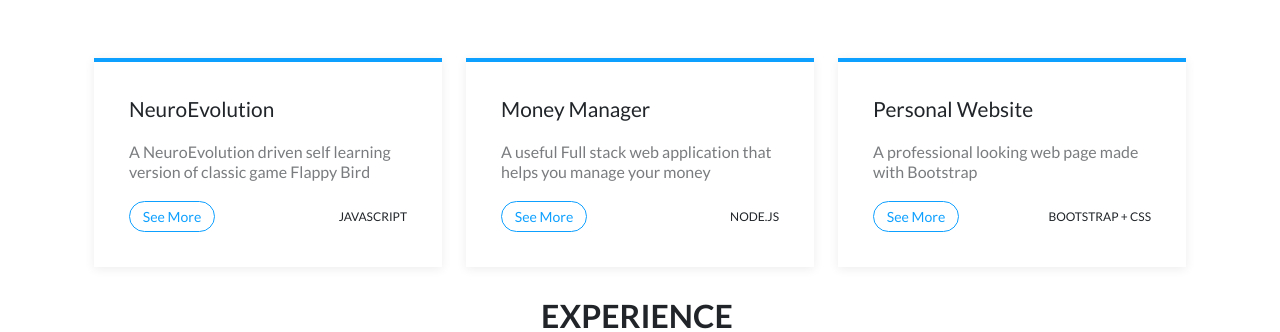
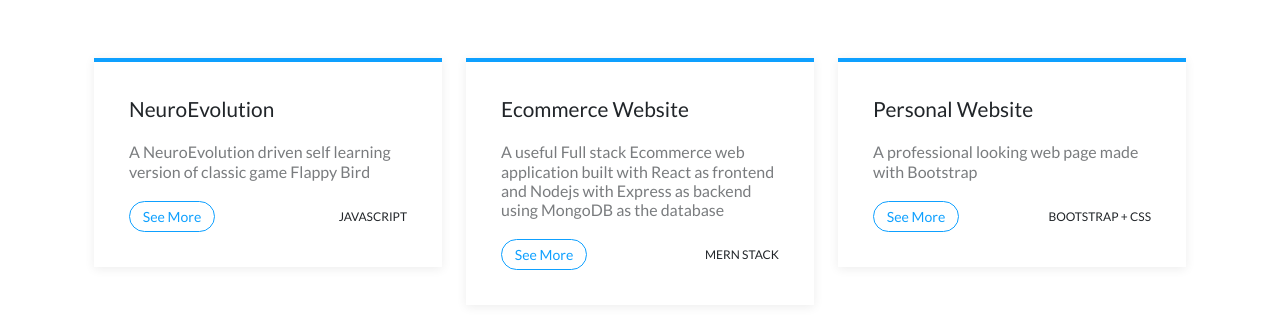
Before and after one commit to crudybagger/portfolio-server, a website: page views/index.html in a window 1280 px wide. Shown: the part 463-795 px from the top of the page. Drawn offline with Linux system fonts and the light colour scheme; files that its build step writes are made by us from their sources; files whose address does not match are found by name; a web font is replaced by a local one.

```diff
--- a/views/index.html
+++ b/views/index.html
@@ -65,10 +65,12 @@
                             </div>
                             <div class="col-md-6 col-lg-4">
                                 <div class="project-card-no-image">
-                                    <h3>Money Manager</h3>
-                                    <h4>A useful Full stack web application that helps you manage your money</h4><a
-                                        class="btn btn-outline-primary btn-sm" role="button" href="#">See More</a>
-                                    <div class="tags">Node.js</div>
+                                    <h3>Ecommerce Website</h3>
+                                    <h4>A useful Full stack Ecommerce web application built with React as frontend and
+                                        Nodejs with Express as backend using MongoDB as the database</h4><a
+                                        class="btn btn-outline-primary btn-sm" role="button" href="comingsoon.html">See
+                                        More</a>
+                                    <div class="tags">MERN Stack</div>
                                 </div>
                             </div>
                             <div class="col-md-6 col-lg-4">
```
Also changed, not shown: public/comingsoon.html (added, +22 -0 lines).
